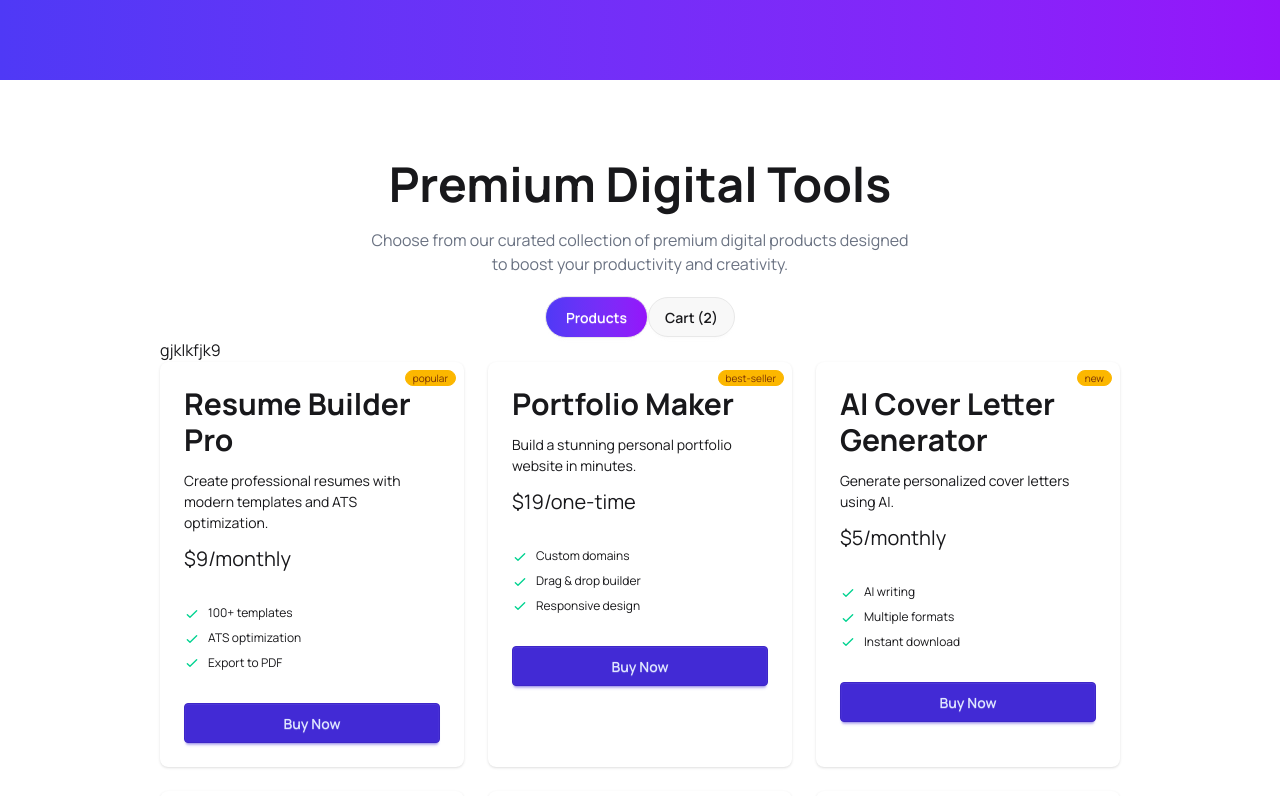
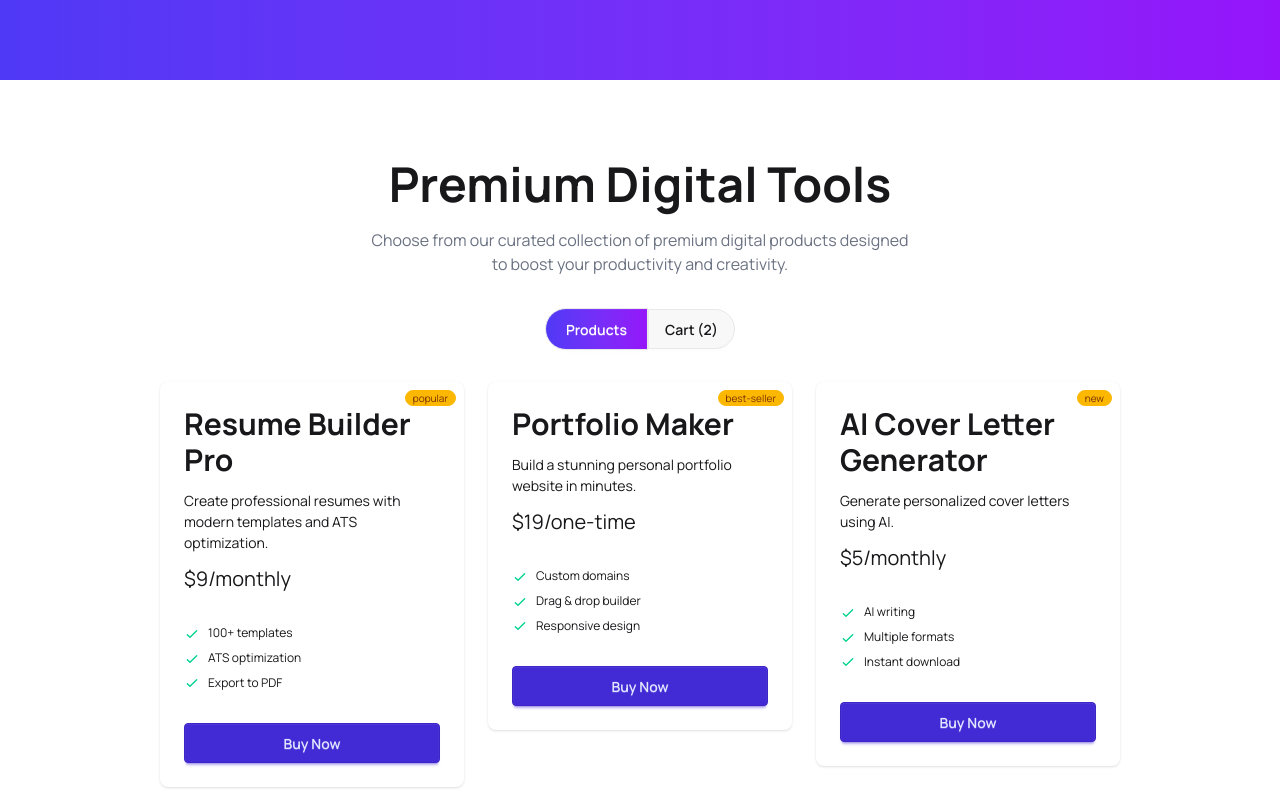
Before and after one commit to Abdur-Rahim-web/Digitools-platform, a React (Vite) app: page / in a window 1280 px wide. Shown: the part 994-1790 px from the top of the page. Built offline with nearby package versions, Linux system fonts and the light colour scheme.

Commit message:
added btn toggling in AllCard.jsx component & created CartCard.jsx or Card.jsx component.

```diff
--- a/src/App.jsx
+++ b/src/App.jsx
@@ -24,7 +24,7 @@ function App() {
       <Navbar/>
       <Banner/>
       <Stats/>
-      <Suspense fallback={<span className="loading loading-spinner loading-xl"></span>}>
+      <Suspense fallback={<span className="loading loading-spinner loading-xl ml-170 w-1/16"></span>}>
       <AllCard toolsPromise={toolsPromise}/>
       </Suspense>
       <Steps/>
--- a/src/Component/AllCards/AllCard.jsx
+++ b/src/Component/AllCards/AllCard.jsx
@@ -1,10 +1,15 @@
-import React, { use } from 'react';
+import React, { use, useState } from 'react';
 import ProductsCard from './ProductsCard';
+import CartCard from './CartCard';
 
 const AllCard = ({toolsPromise}) => {
     // console.log(toolsPromise)
     const allCards = use(toolsPromise)
     // console.log(allCard)
+
+    //btn toggling//
+    const [productsBtn, setProductsBtn] = useState("Products");
+    // console.log(productsBtn,"productsBtn")
     return (
         <div className='px-5 md:px-20 lg:px-40 py-20'>
             <div className='text-center space-y-5'>
@@ -12,14 +17,14 @@ const AllCard = ({toolsPromise}) => {
                 <p className='text-gray-500'>Choose from our curated collection of premium digital products designed <br /> to boost your productivity and creativity.</p>
             </div>
 
-            <div className='text-center mt-5'>
-                <button className='btn rounded-full bg-linear-to-r from-[#4F39F6] to-[#9514FA] text-white p-5'>Products</button>
-                <button className='btn rounded-full'>Cart (2)</button>
+            <div className='text-center my-8'>
+                <button onClick={() => setProductsBtn("Products")} className={`btn rounded-full rounded-r-none ${productsBtn === "Products" ? "bg-linear-to-r from-[#4F39F6] to-[#9514FA] text-white p-5" : ""}`}>Products</button>
+                <button onClick={() => setProductsBtn("Cart")} className={`btn rounded-full rounded-l-none ${productsBtn === "Cart" ? "bg-linear-to-r from-[#4F39F6] to-[#9514FA] text-white p-5" : ""}`}>Cart (2)</button>
             </div>
-            gjklkfjk{allCards.length}
 
 
-            <ProductsCard allCards={allCards}/>
+
+            {productsBtn === "Products" ? <ProductsCard allCards={allCards} /> : <CartCard/>}
         </div>
     );
 };
--- /dev/null
+++ b/src/Component/AllCards/Card.jsx
@@ -0,0 +1,43 @@
+import React, { useState } from 'react';
+
+const Card = ({cards}) => {
+    // console.log(cards)
+
+    // for added to cart//
+    const [isCart, setIsCart] = useState(false);
+    return (
+        <div>
+            <div className="card bg-base-100 shadow-sm">
+                                {/* card form daisy ui */}
+                                <div className="card-body relative">
+                                    <span className="badge badge-xs badge-warning absolute top-2 right-2">{cards.tagType}</span>
+                                    <div className="space-y-3">
+                                    <h2 className="text-3xl font-bold">{cards.name}</h2>
+                                    <p>{cards.description}</p>
+                                    <span className="text-xl">${cards.price}/{cards.period}</span>
+                                    </div>
+                                    <ul className="mt-6 flex flex-col gap-2 text-xs">
+                                    <li>
+                                        <svg xmlns="http://www.w3.org/2000/svg" className="size-4 me-2 inline-block text-success" fill="none" viewBox="0 0 24 24" stroke="currentColor"><path strokeLinecap="round" strokeLinejoin="round" strokeWidth="2" d="M5 13l4 4L19 7" /></svg>
+                                        <span>{cards.features[0]}</span>
+                                    </li>
+                                    <li>
+                                        <svg xmlns="http://www.w3.org/2000/svg" className="size-4 me-2 inline-block text-success" fill="none" viewBox="0 0 24 24" stroke="currentColor"><path strokeLinecap="round" strokeLinejoin="round" strokeWidth="2" d="M5 13l4 4L19 7" /></svg>
+                                        <span>{cards.features[1]}</span>
+                                    </li>
+                                    <li>
+                                        <svg xmlns="http://www.w3.org/2000/svg" className="size-4 me-2 inline-block text-success" fill="none" viewBox="0 0 24 24" stroke="currentColor"><path strokeLinecap="round" strokeLinejoin="round" strokeWidth="2" d="M5 13l4 4L19 7" /></svg>
+                                        <span>{cards.features[2]}</span>
+                                    </li>
+
+                                    </ul>
+                                    <div className="mt-6">
+                                    <button onClick={() => setIsCart(true)} disabled={isCart ? true :false} className="btn btn-primary btn-block">{isCart === true ? "Added to Cart" : "Buy Now"}</button>
+                                    </div>
+                                </div>
+                           </div>
+        </div>
+    );
+};
+
+export default Card;
--- /dev/null
+++ b/src/Component/AllCards/CartCard.jsx
@@ -0,0 +1,26 @@
+import React from 'react';
+
+const CartCard = () => {
+    return (
+        <div className='space-y-5'>
+            <div className="card bg-base-100 w-full shadow-2xl">
+                <div className="card-body">
+                    <h2 className="card-title">Your Cart</h2>
+
+                    <div>
+
+                    </div>
+                    <div className='flex justify-between items-center'>
+                        <p className='text-gray-500 font-semibold'>Total</p>
+                        <h2 className='font-semibold text-2xl'>$0</h2>
+                    </div>
+                    <div className="card-actions justify-end">
+                    <button className="btn rounded-full w-full bg-linear-to-r from-[#4F39F6] to-[#9514FA] text-white ">Proceed to Checkout</button>
+                    </div>
+                </div>
+            </div>
+        </div>
+    );
+};
+
+export default CartCard;
--- a/src/Component/AllCards/ProductsCard.jsx
+++ b/src/Component/AllCards/ProductsCard.jsx
@@ -1,42 +1,15 @@
 import React from 'react';
+import Card from './Card';
 
 const ProductsCard = ({allCards}) => {
-    // console.log(cards)
+    // console.log(allCards);
     return (
         <div className=' grid md:grid-cols-2 lg:grid-cols-3 gap-6'>
 
             {
                 allCards.map((cards) => {
                     // console.log(cards)
-                    return <div className="card bg-base-100 shadow-sm">
-                        {/* card form daisy ui */}
-                                <div className="card-body relative">
-                                    <span className="badge badge-xs badge-warning absolute top-2 right-2">{cards.tagType}</span>
-                                    <div className="space-y-3">
-                                    <h2 className="text-3xl font-bold">{cards.name}</h2>
-                                    <p>{cards.description}</p>
-                                    <span className="text-xl">${cards.price}/{cards.period}</span>
-                                    </div>
-                                    <ul className="mt-6 flex flex-col gap-2 text-xs">
-                                    <li>
-                                        <svg xmlns="http://www.w3.org/2000/svg" className="size-4 me-2 inline-block text-success" fill="none" viewBox="0 0 24 24" stroke="currentColor"><path strokeLinecap="round" strokeLinejoin="round" strokeWidth="2" d="M5 13l4 4L19 7" /></svg>
-                                        <span>{cards.features[0]}</span>
-                                    </li>
-                                    <li>
-                                        <svg xmlns="http://www.w3.org/2000/svg" className="size-4 me-2 inline-block text-success" fill="none" viewBox="0 0 24 24" stroke="currentColor"><path strokeLinecap="round" strokeLinejoin="round" strokeWidth="2" d="M5 13l4 4L19 7" /></svg>
-                                        <span>{cards.features[1]}</span>
-                                    </li>
-                                    <li>
-                                        <svg xmlns="http://www.w3.org/2000/svg" className="size-4 me-2 inline-block text-success" fill="none" viewBox="0 0 24 24" stroke="currentColor"><path strokeLinecap="round" strokeLinejoin="round" strokeWidth="2" d="M5 13l4 4L19 7" /></svg>
-                                        <span>{cards.features[2]}</span>
-                                    </li>
-
-                                    </ul>
-                                    <div className="mt-6">
-                                    <button className="btn btn-primary btn-block">Buy Now</button>
-                                    </div>
-                                </div>
-                           </div>
+                    return <Card cards={cards}/>;
                 })
             }
 
```
